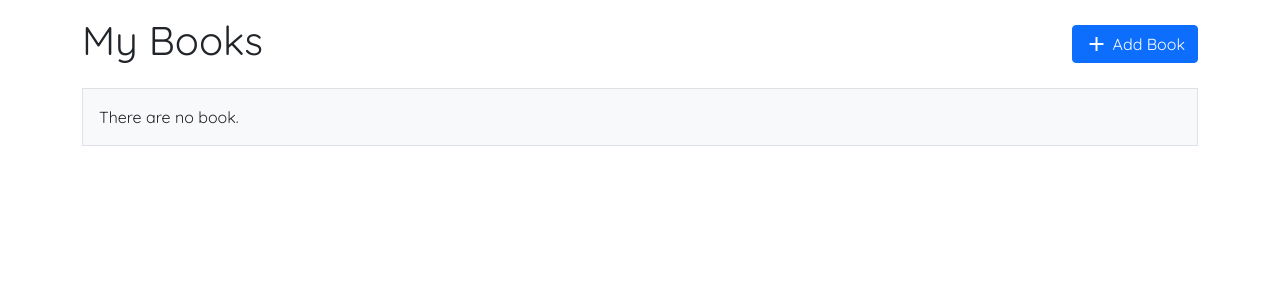
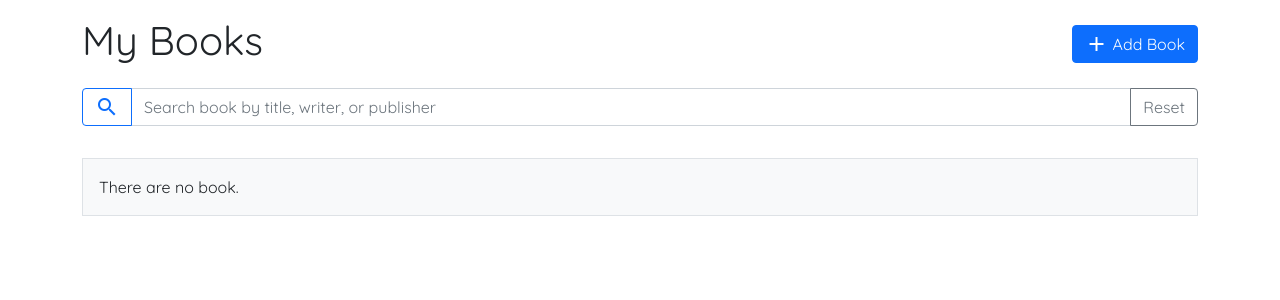
Before and after one commit to fityannugroho/ci4app, a CodeIgniter 4 app: template app/Views/books/index.php in a window 1280 px wide. Shown: the part 56-356 px from the top of the page. Run offline with PHP 8.4 and a stand-in for CodeIgniter, Linux system fonts and the light colour scheme; the template is opened without the code that fills it, so the values that code supplies are empty; some libraries are stand-ins or nearby versions.

Commit message:
add searching feature on book table

```diff
--- a/app/Views/books/index.php
+++ b/app/Views/books/index.php
@@ -12,6 +12,23 @@
                     <span>Add Book</span>
                 </a>
             </div>
+        </div>
+    </div>
+    <div class="row mb-3">
+        <div class="col">
+            <form action="" method="get">
+                <div class="input-group mb-3">
+                    <button class="btn btn-outline-primary" type="submit">
+                        <i class="material-icons">search</i>
+                    </button>
+                    <input type="text" class="form-control" name="keyword" placeholder="Search book by title, writer, or publisher" value="<?= $keyword; ?>">
+                    <a href="<?= base_url('/books'); ?>" class="btn btn-outline-secondary">Reset</a>
+                </div>
+            </form>
+        </div>
+    </div>
+    <div class="row">
+        <div class="col">
             <div class="mb-3">
                 <?php if (sizeof($books) > 0) : ?>
                     <table class="table table-striped">
```
Also changed, not shown: app/Controllers/Books.php (+15 -5 lines), app/Models/BookModel.php (+7 -0 lines).
